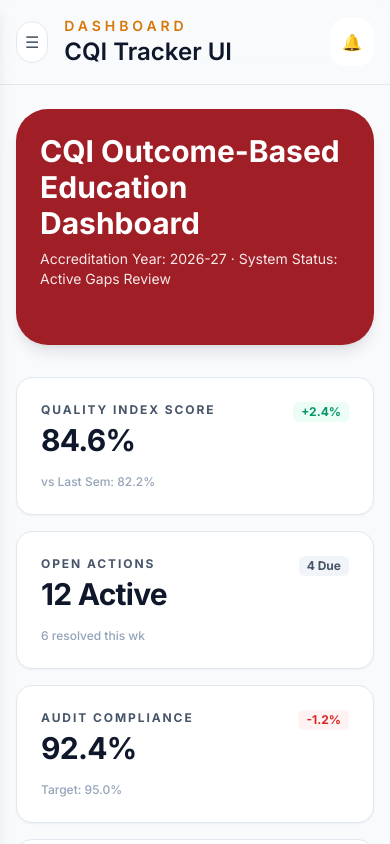
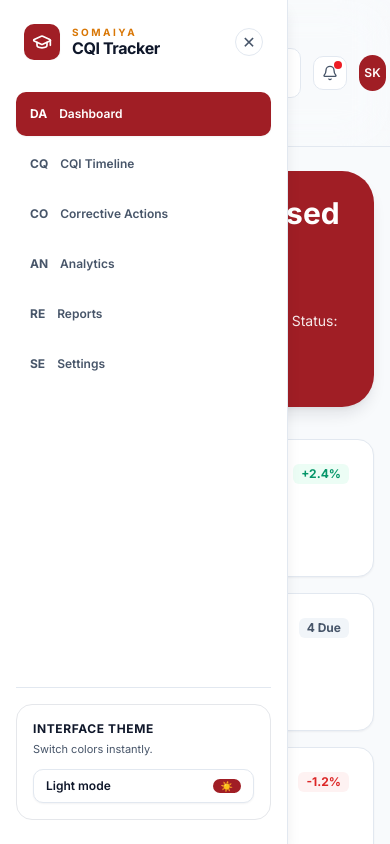
Before and after one commit to yojit2016/cqi-tracker, a React (Vite) app: page /dashboard in a window 390 px wide. Shown: the top 844 px of the page. Built offline with nearby package versions, Linux system fonts and the light colour scheme.

Commit message:
feat(layout): implement responsive sidebar and navbar with global search and department scope

```diff
--- a/src/components/common/ThemeToggle.jsx
+++ b/src/components/common/ThemeToggle.jsx
@@ -1,17 +1,30 @@
 import { useTheme } from '../../hooks/useTheme';
 
-const ThemeToggle = () => {
+const ThemeToggle = ({ iconOnly = false }) => {
   const { theme, toggleTheme } = useTheme();
+
+  if (iconOnly) {
+    return (
+      <button
+        type="button"
+        onClick={toggleTheme}
+        className="flex h-10 w-10 items-center justify-center rounded-md border border-border bg-surface text-text-primary transition duration-fast hover:bg-surface-hover shadow-sm"
+        aria-label="Toggle theme"
+      >
+        <span>{theme === 'dark' ? '🌙' : '☀️'}</span>
+      </button>
+    );
+  }
 
   return (
     <button
       type="button"
       onClick={toggleTheme}
-      className="inline-flex items-center justify-between gap-3 rounded-full border border-border bg-surface px-4 py-3 text-sm font-semibold text-text-primary transition duration-200 hover:bg-surface-hover"
+      className="flex w-full items-center justify-between gap-3 rounded-md border border-border bg-surface px-3 py-2 text-xs font-semibold text-text-primary transition duration-fast hover:bg-surface-hover shadow-sm"
       aria-label="Toggle theme"
     >
       <span>{theme === 'dark' ? 'Dark mode' : 'Light mode'}</span>
-      <span className="rounded-full bg-primary px-3 py-1 text-xs font-semibold text-white">
+      <span className="rounded-md bg-primary px-2 py-0.5 text-[10px] font-bold text-white leading-none">
         {theme === 'dark' ? '🌙' : '☀️'}
       </span>
     </button>
--- a/src/components/layout/Navbar.jsx
+++ b/src/components/layout/Navbar.jsx
@@ -1,6 +1,37 @@
-import { motion } from 'framer-motion';
+import { useState } from 'react';
+import { motion, AnimatePresence } from 'framer-motion';
+import { Search, Bell, ChevronDown } from 'lucide-react';
+import { useCQIData } from '../../hooks/useCQIData';
+import { mockDepartments } from '../../data/mockCQIData';
+import { useNavigate } from 'react-router-dom';
 
 const Navbar = ({ onOpenSidebar }) => {
+  const {
+    searchQuery,
+    setSearchQuery,
+    selectedDept,
+    setSelectedDept,
+    timelineEvents,
+  } = useCQIData();
+
+  const navigate = useNavigate();
+  const [showNotifications, setShowNotifications] = useState(false);
+  const [showDepts, setShowDepts] = useState(false);
+
+  // Get active notification list (recent 5 completed/active events)
+  const notifications = timelineEvents.slice(0, 5);
+
+  const handleDeptSelect = (deptId) => {
+    setSelectedDept(deptId);
+    setShowDepts(false);
+  };
+
+  const getDeptLabel = () => {
+    if (selectedDept === 'ALL') return 'All Departments';
+    const dept = mockDepartments.find((d) => d.id === selectedDept);
+    return dept ? dept.name : 'All Departments';
+  };
+
   return (
     <motion.header
       initial={{ opacity: 0, y: -8 }}
@@ -12,39 +43,134 @@ const Navbar = ({ onOpenSidebar }) => {
         <button
           type="button"
           onClick={onOpenSidebar}
-          className="inline-flex items-center justify-center rounded-2xl border border-border bg-surface p-2 text-text-secondary transition hover:bg-surface-hover md:hidden"
+          className="inline-flex items-center justify-center rounded-md border border-border bg-surface p-2 text-text-secondary transition hover:bg-surface-hover md:hidden"
           aria-label="Open sidebar"
         >
           ☰
         </button>
         <div>
-          <p className="text-sm font-semibold uppercase tracking-[0.28em] text-secondary">Dashboard</p>
-          <h2 className="text-2xl font-semibold text-text-primary">CQI Tracker UI</h2>
+          <p className="text-[10px] font-bold uppercase tracking-[0.25em] text-secondary">SOMAIYA OBE</p>
+          <h2 className="text-xl font-bold text-text-primary tracking-tight">CQI Analytics Platform</h2>
         </div>
       </div>
 
       <div className="flex flex-1 items-center justify-end gap-3">
-        <div className="hidden flex-1 items-center gap-3 rounded-2xl border border-border bg-surface px-4 py-3 text-sm text-text-secondary md:flex">
-          <span className="text-text-tertiary">Search</span>
+        {/* Search Field */}
+        <div className="hidden max-w-xs flex-1 items-center gap-2 rounded-md border border-border bg-surface px-3 py-2 text-sm text-text-secondary focus-within:shadow-focus md:flex transition-shadow duration-fast">
+          <Search className="w-4 h-4 text-text-tertiary" />
           <input
             type="search"
-            placeholder="Search reports, departments..."
-            className="w-full bg-transparent text-text-primary outline-none placeholder:text-text-tertiary"
+            value={searchQuery}
+            onChange={(e) => setSearchQuery(e.target.value)}
+            placeholder="Search gaps, actions..."
+            className="w-full bg-transparent text-text-primary outline-none placeholder:text-text-tertiary text-xs"
             aria-label="Global search"
           />
         </div>
-        <div className="hidden items-center gap-2 rounded-2xl bg-surface px-4 py-3 text-sm text-text-secondary md:flex">
-          Department:
-          <span className="rounded-full bg-surface-hover px-3 py-1 text-text-primary">Computer Eng.</span>
+
+        {/* Department Scope Selector */}
+        <div className="relative">
+          <button
+            onClick={() => setShowDepts(!showDepts)}
+            className="flex items-center gap-2 rounded-md border border-border bg-surface px-3 py-2 text-xs font-semibold text-text-secondary hover:bg-surface-hover transition duration-fast outline-none"
+          >
+            <span>Dept: <span className="text-primary">{getDeptLabel()}</span></span>
+            <ChevronDown className="w-3.5 h-3.5" />
+          </button>
+
+          <AnimatePresence>
+            {showDepts && (
+              <>
+                <div className="fixed inset-0 z-20" onClick={() => setShowDepts(false)} />
+                <motion.ul
+                  initial={{ opacity: 0, y: 5 }}
+                  animate={{ opacity: 1, y: 0 }}
+                  exit={{ opacity: 0, y: 5 }}
+                  transition={{ duration: 0.15 }}
+                  className="absolute right-0 mt-1 z-30 w-56 rounded-md border border-border bg-surface py-1 shadow-lg"
+                >
+                  <li
+                    onClick={() => handleDeptSelect('ALL')}
+                    className={`px-4 py-2 text-xs cursor-pointer hover:bg-surface-hover ${
+                      selectedDept === 'ALL' ? 'text-primary font-bold bg-primary-soft/30' : 'text-text-secondary'
+                    }`}
+                  >
+                    All Departments
+                  </li>
+                  {mockDepartments.map((dept) => (
+                    <li
+                      key={dept.id}
+                      onClick={() => handleDeptSelect(dept.id)}
+                      className={`px-4 py-2 text-xs cursor-pointer hover:bg-surface-hover ${
+                        selectedDept === dept.id ? 'text-primary font-bold bg-primary-soft/30' : 'text-text-secondary'
+                      }`}
+                    >
+                      {dept.name}
+                    </li>
+                  ))}
+                </motion.ul>
+              </>
+            )}
+          </AnimatePresence>
         </div>
+
+        {/* Notification Bell */}
+        <div className="relative">
+          <button
+            type="button"
+            onClick={() => setShowNotifications(!showNotifications)}
+            className="relative rounded-md border border-border bg-surface p-2 text-text-secondary transition hover:bg-surface-hover outline-none"
+            aria-label="Notifications"
+          >
+            <Bell className="w-4 h-4" />
+            <span className="absolute top-1 right-1 h-2 w-2 rounded-full bg-vitality" />
+          </button>
+
+          <AnimatePresence>
+            {showNotifications && (
+              <>
+                <div className="fixed inset-0 z-20" onClick={() => setShowNotifications(false)} />
+                <motion.div
+                  initial={{ opacity: 0, y: 5 }}
+                  animate={{ opacity: 1, y: 0 }}
+                  exit={{ opacity: 0, y: 5 }}
+                  transition={{ duration: 0.15 }}
+                  className="absolute right-0 mt-1 z-30 w-72 rounded-md border border-border bg-surface py-2 shadow-lg text-xs"
+                >
+                  <div className="px-4 py-1.5 border-b border-border font-bold text-text-primary">
+                    Recent Activity Logs
+                  </div>
+                  <ul className="max-h-60 overflow-y-auto divide-y divide-border">
+                    {notifications.map((notif) => (
+                      <li key={notif.id} className="p-3 hover:bg-surface-hover transition duration-fast">
+                        <p className="font-semibold text-text-primary leading-tight">{notif.title}</p>
+                        <p className="text-text-secondary mt-0.5 leading-normal">{notif.description}</p>
+                        <span className="text-[10px] text-text-tertiary block mt-1">{notif.date} · {notif.updatedBy}</span>
+                      </li>
+                    ))}
+                  </ul>
+                  <div
+                    onClick={() => {
+                      setShowNotifications(false);
+                      navigate('/timeline');
+                    }}
+                    className="text-center py-2 text-primary font-semibold border-t border-border cursor-pointer hover:bg-surface-hover"
+                  >
+                    View accreditation audit timeline
+                  </div>
+                </motion.div>
+              </>
+            )}
+          </AnimatePresence>
+        </div>
+
+        {/* User Profile Trigger */}
         <button
-          type="button"
-          className="rounded-2xl bg-surface p-3 text-text-secondary transition hover:bg-surface-hover"
-          aria-label="Notifications"
+          onClick={() => navigate('/settings')}
+          className="flex h-9 w-9 items-center justify-center rounded-full bg-primary text-xs font-semibold text-white hover:opacity-90 transition-opacity outline-none"
         >
-          🔔
+          SK
         </button>
-        <div className="hidden h-11 w-11 items-center justify-center rounded-full bg-primary text-sm font-semibold text-white md:flex">SV</div>
       </div>
     </motion.header>
   );
--- a/src/components/layout/Sidebar.jsx
+++ b/src/components/layout/Sidebar.jsx
@@ -1,59 +1,140 @@
 import { motion } from 'framer-motion';
-import { NavLink } from 'react-router-dom';
+import { NavLink, useLocation } from 'react-router-dom';
 import ThemeToggle from '../common/ThemeToggle';
 import { navigationItems } from '../../config/navigation';
+import { ChevronLeft, ChevronRight, GraduationCap } from 'lucide-react';
+import { useState } from 'react';
 
 const Sidebar = ({ mobileOpen, onClose }) => {
+  const [collapsed, setCollapsed] = useState(false);
+  const location = useLocation();
+
   return (
+    <>
+      {/* Mobile backdrop overlay */}
+      {mobileOpen && (
+        <div
+          className="fixed inset-0 z-30 bg-slate-900/40 backdrop-blur-sm md:hidden"
+          onClick={onClose}
+        />
+      )}
+
       <motion.aside
         initial={false}
-      animate={{ x: mobileOpen ? 0 : '-100%' }}
-      transition={{ duration: 0.2, ease: 'easeOut' }}
-      className="fixed inset-y-0 left-0 z-40 w-72 overflow-y-auto border-r border-border bg-surface px-6 py-6 shadow-lg shadow-slate-900/10 backdrop-blur-xl md:static md:translate-x-0 md:border-r-0 md:shadow-none"
+        animate={{
+          x: mobileOpen ? 0 : undefined,
+          width: collapsed ? '80px' : '288px',
+        }}
+        transition={{ type: 'spring', stiffness: 300, damping: 28 }}
+        className={`fixed inset-y-0 left-0 z-40 overflow-y-auto border-r border-border bg-surface px-4 py-6 shadow-lg shadow-slate-900/5 dark:shadow-none flex flex-col justify-between md:static md:translate-x-0 ${
+          mobileOpen ? 'translate-x-0' : '-translate-x-full'
+        }`}
       >
-      <div className="flex items-center justify-between md:justify-start gap-3">
-        <div>
-          <p className="text-sm font-semibold uppercase tracking-[0.26em] text-secondary">SVU CQI</p>
-          <h1 className="mt-2 text-2xl font-bold text-text-primary">Tracker</h1>
+        <div className="space-y-8">
+          {/* Logo Header */}
+          <div className="flex items-center justify-between gap-2 px-2">
+            <div className="flex items-center gap-3 overflow-hidden">
+              <div className="flex h-9 w-9 flex-shrink-0 items-center justify-center rounded-md bg-primary text-white shadow-sm">
+                <GraduationCap className="w-5 h-5" />
               </div>
+              {!collapsed && (
+                <motion.div
+                  initial={{ opacity: 0 }}
+                  animate={{ opacity: 1 }}
+                  className="leading-tight"
+                >
+                  <p className="text-[10px] font-bold uppercase tracking-[0.25em] text-secondary">SOMAIYA</p>
+                  <h1 className="text-md font-bold text-text-primary tracking-tight">CQI Tracker</h1>
+                </motion.div>
+              )}
+            </div>
+
+            {/* Collapse Trigger (Desktop only) */}
             <button
-          type="button"
+              onClick={() => setCollapsed(!collapsed)}
+              className="hidden md:flex h-6 w-6 items-center justify-center rounded-full border border-border bg-surface hover:bg-surface-hover text-text-secondary transition outline-none"
+              aria-label={collapsed ? 'Expand sidebar' : 'Collapse sidebar'}
+            >
+              {collapsed ? <ChevronRight className="w-3.5 h-3.5" /> : <ChevronLeft className="w-3.5 h-3.5" />}
+            </button>
+
+            {/* Mobile close button */}
+            <button
               onClick={onClose}
-          className="rounded-full border border-border p-2 text-text-secondary transition hover:bg-surface-hover md:hidden"
+              className="md:hidden h-7 w-7 flex items-center justify-center rounded-full border border-border bg-surface text-text-secondary hover:bg-surface-hover"
               aria-label="Close sidebar"
             >
               ✕
             </button>
           </div>
-      <nav className="mt-10 flex flex-col gap-2">
-        {navigationItems.map((item) => (
+
+          {/* Navigation Links */}
+          <nav className="flex flex-col gap-1.5">
+            {navigationItems.map((item) => {
+              const isActive = location.pathname.startsWith(item.path);
+
+              return (
                 <NavLink
                   key={item.path}
                   to={item.path}
-            className={({ isActive }) =>
-              `flex w-full items-center justify-between rounded-3xl px-4 py-3 text-left text-sm font-medium transition duration-200 hover:bg-surface-hover ${
-                isActive ? 'bg-primary text-white shadow-md' : 'text-text-secondary'
-              }`
-            }
+                  className={`group relative flex items-center gap-3 rounded-md px-3.5 py-3.5 text-xs font-semibold select-none outline-none transition duration-fast ${
+                    isActive
+                      ? 'text-white'
+                      : 'text-text-secondary hover:text-text-primary hover:bg-surface-hover/60'
+                  }`}
                   onClick={onClose}
                 >
-            {({ isActive }) => (
-              <>
-                <span>{item.label}</span>
-                {isActive ? <span className="text-xs font-semibold uppercase">Active</span> : <span className="text-xs" />}
-              </>
+                  {isActive && (
+                    <motion.div
+                      layoutId="active-sidebar-indicator"
+                      className="absolute inset-0 bg-primary rounded-md shadow-sm z-0"
+                      transition={{ type: 'spring', stiffness: 380, damping: 28 }}
+                    />
                   )}
+
+                  {/* Underlay highlight on hover for inactive items */}
+                  <span className="relative z-10 flex items-center gap-3 w-full">
+                    <span className="font-bold flex-shrink-0">
+                      {item.label.substring(0, 2).toUpperCase()}
+                    </span>
+                    {!collapsed && (
+                      <motion.span
+                        initial={{ opacity: 0 }}
+                        animate={{ opacity: 1 }}
+                        className="truncate"
+                      >
+                        {item.label}
+                      </motion.span>
+                    )}
+                  </span>
                 </NavLink>
-        ))}
+              );
+            })}
           </nav>
-      <div className="mt-10 rounded-3xl border border-border bg-surface p-4">
-        <p className="text-sm font-semibold text-text-primary">Theme</p>
-        <p className="mt-1 text-sm text-text-secondary">Switch between light and dark interfaces.</p>
-        <div className="mt-4">
+        </div>
+
+        {/* Theme Toggler Panel */}
+        <div className="space-y-4 pt-4 border-t border-border">
+          {!collapsed ? (
+            <motion.div
+              initial={{ opacity: 0 }}
+              animate={{ opacity: 1 }}
+              className="rounded-lg bg-surface-hover/40 p-4 border border-border/50"
+            >
+              <p className="text-xs font-bold uppercase tracking-wider text-text-primary">Interface Theme</p>
+              <p className="mt-1 text-[11px] text-text-secondary">Switch colors instantly.</p>
+              <div className="mt-3">
                 <ThemeToggle />
               </div>
+            </motion.div>
+          ) : (
+            <div className="flex justify-center">
+              <ThemeToggle iconOnly />
+            </div>
+          )}
         </div>
       </motion.aside>
+    </>
   );
 };
 
```
Lines whose indentation alone changed are shown as unchanged.
